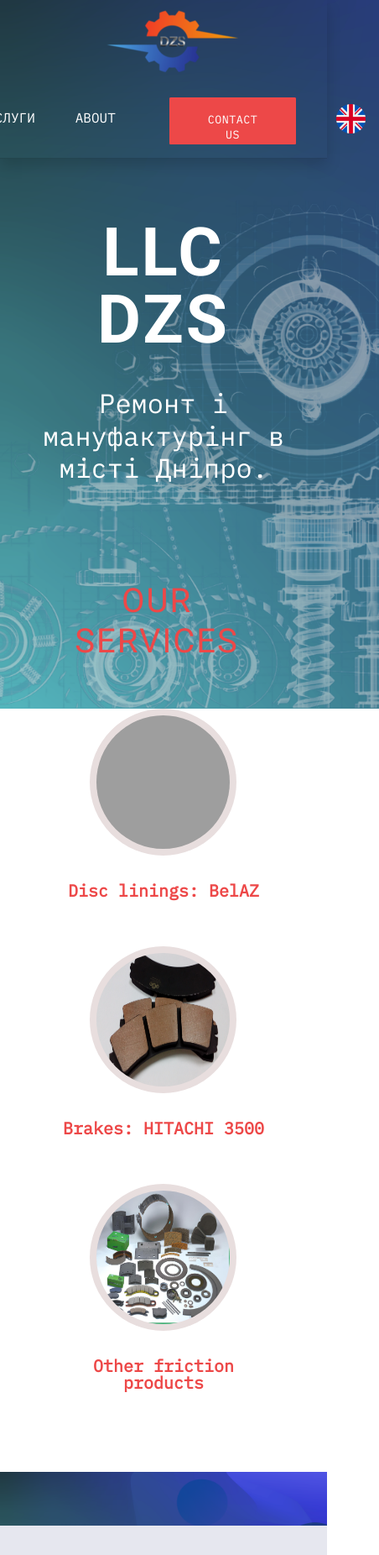
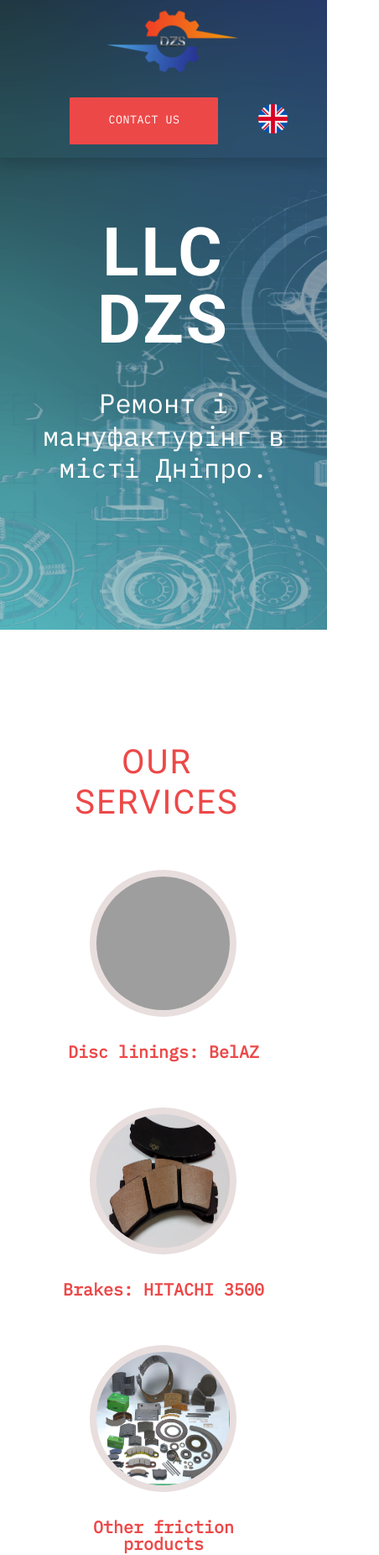
Before and after one commit to deredskoy/dzs-landing, a plain HTML site: page index.html in a window 390 px wide. Shown: the top 1852 px of the page at 84% size, 452 px wide, since content can reach past the window. Drawn offline with Linux system fonts and the light colour scheme; grey boxes are pictures that could not be loaded.

Commit message:
mobile version updated

```diff
--- a/index.html
+++ b/index.html
@@ -6,7 +6,7 @@
     <meta name="description" content="DZS">
     <meta name="viewport" content="width=device-width, initial-scale=1.0">
 
-    <title>DZS 1</title>
+    <title>Дніпровський Завод Спецремонту</title>
     <link rel="stylesheet" href="style.css">
     <link rel="stylesheet" href="reset.css">
     <link rel="icon" href="./img/favicon.png" type="image/png">
@@ -25,12 +25,12 @@
 
         <div class="nav-links">
             <nav>
-                <ul>
+                <ul class="services-btn">
                     <li><a href="#services">ПОСЛУГИ</a></li>
                 </ul>
             </nav>
             <nav>
-                <ul>
+                <ul class="about-btn">
                     <li><a href="#about">ABOUT</a></li>
                 </ul>
             </nav>
--- a/style.css
+++ b/style.css
@@ -19,10 +19,10 @@ select {
 }
 
 html {
-	height: 100%;
+
 	background-image: url('img/background.png');
 	background-repeat: no-repeat;
-	background-size: cover;
+	background-size: 1800px 750px;
 	font-size: 16px;
 }
 
@@ -162,6 +162,23 @@ header {
 
 	.services-btn {
 		display: none	;
+	}
+
+	.tech-used {
+		padding-top: 12rem;
+	}
+
+	html {
+		background-image: cover;
+	}
+
+	.services-btn {
+		display: none;
+	}
+
+	.brands-used h3 {
+		width: 90%;
+		padding-left: 2rem;
 	}
 }
 
@@ -688,7 +705,7 @@ header {
 	font-family: 'Roboto', sans-serif;
 	font-weight: 600;
 	font-size: 2.5rem;
-	padding-top: 16rem;
+	padding-top: 10rem;
 	margin: 1rem;
 	margin-left: 0;
 	line-height: 1.2;
@@ -838,18 +855,6 @@ footer {
 #author {
 	font-weight: 500;
 }
-
-/* @media screen and (max-width: 768px) {
-    .column-footer:last-child {
-        display: none;
-    }
-}
-
-@media screen and (max-width: 768px) {
-    .column-footer:last-child {
-        display: none;
-    }
-} */
 
 .background {
 	display: flex;
```
Also changed, not shown: index_ua.html (+1 -1 lines), index.js (deleted), 2 other files.
